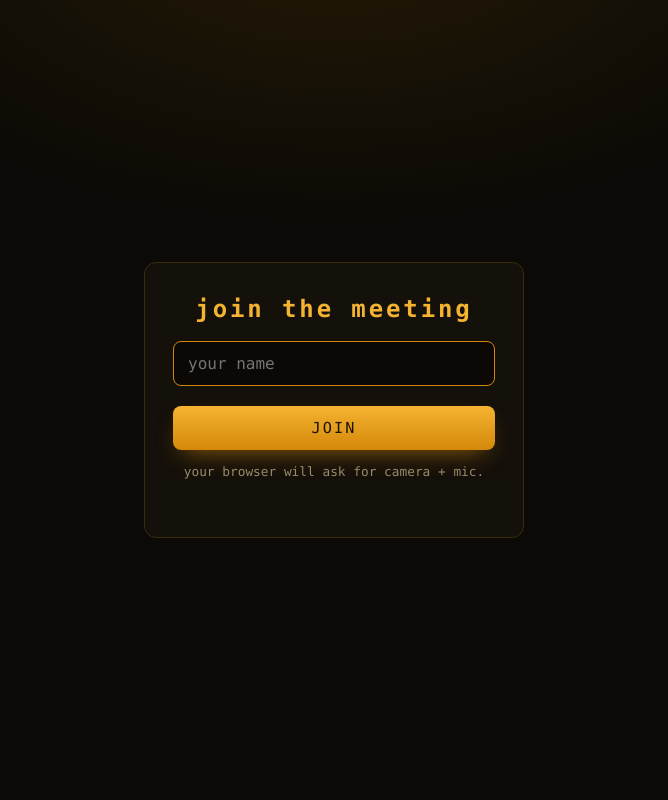
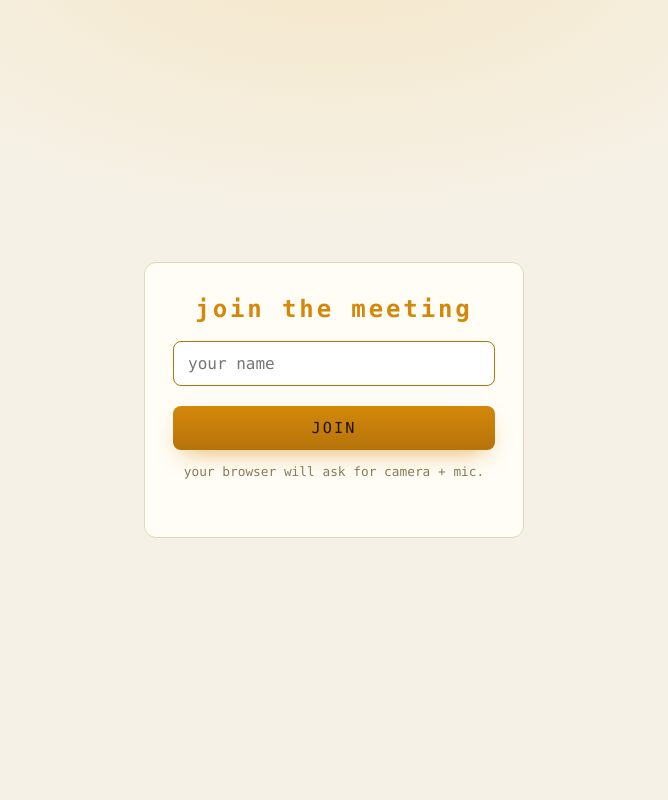
Before and after one commit to aaronaiken/aaronaiken.github.io, a Flask app: template templates/meet_room.html in a window 1280 px wide. Shown: the whole page, without its empty margins (306-974 px from the left). Run offline with Flask 3, Linux system fonts and the light colour scheme; the template is opened without the code that fills it, so the values that code supplies are empty; some libraries are stand-ins or nearby versions.

Commit message:
Cockpit meet: light-mode support (follows device setting)
Palette moved fully onto CSS variables with a prefers-color-scheme:light
override; fixed the two spots that needed theme awareness (glow, field
backgrounds) and pinned the on-video name tag to a light color for both.

Co-Authored-By: Claude Opus 4.8 (1M context) <noreply@anthropic.com>

```diff
--- a/static/meet.css
+++ b/static/meet.css
@@ -9,11 +9,29 @@
   --ink: #e8d6b0;
   --ink-soft: #9a8a68;
   --danger: #c0453a;
+  --glow: #241a06;
+  --field: #0b0805;
+}
+/* light mode follows the device setting */
+@media (prefers-color-scheme: light) {
+  :root {
+    --bg: #f6f1e6;
+    --panel: #fffdf6;
+    --line: #e3d7ba;
+    --amber: #b5730a;
+    --amber-hi: #d4880a;
+    --amber-lo: #8a5a12;
+    --ink: #3a2f1a;
+    --ink-soft: #8a7a58;
+    --danger: #b23227;
+    --glow: #f4e6c6;
+    --field: #ffffff;
+  }
 }
 * { box-sizing: border-box; }
 html, body { margin: 0; height: 100%; }
 body {
-  background: radial-gradient(900px 500px at 50% -10%, #241a06 0%, transparent 60%), var(--bg);
+  background: radial-gradient(900px 500px at 50% -10%, var(--glow) 0%, transparent 60%), var(--bg);
   color: var(--ink);
   font-family: 'Share Tech Mono', ui-monospace, SFMono-Regular, Menlo, monospace;
 }
@@ -45,7 +63,7 @@ body {
 .gate-card h2 { color: var(--amber-hi); letter-spacing: 0.12em; margin: 0 0 18px; }
 .gate-card input {
   width: 100%; font-family: inherit; font-size: 1rem; color: var(--ink);
-  background: #0b0805; border: 1px solid var(--line); border-radius: 8px; padding: 12px 14px;
+  background: var(--field); border: 1px solid var(--line); border-radius: 8px; padding: 12px 14px;
 }
 .gate-card input:focus { outline: none; border-color: var(--amber); }
 .gate-card .btn-primary { width: 100%; }
@@ -67,7 +85,7 @@ body {
 .tile video { width: 100%; height: 100%; object-fit: cover; background: #000; }
 .tile .tag {
   position: absolute; left: 8px; bottom: 8px; font-size: 0.72rem; letter-spacing: 0.06em;
-  color: var(--ink); background: rgba(0,0,0,0.55); border: 1px solid var(--line);
+  color: #f0e6cc; background: rgba(0,0,0,0.55); border: 1px solid var(--line);
   padding: 3px 8px; border-radius: 6px;
 }
 
@@ -79,7 +97,7 @@ body {
 .ctl {
   display: inline-flex; flex-direction: column; align-items: center; gap: 2px;
   font-family: inherit; font-size: 0.62rem; letter-spacing: 0.08em; color: var(--ink);
-  background: #0b0805; border: 1px solid var(--line); border-radius: 8px;
+  background: var(--field); border: 1px solid var(--line); border-radius: 8px;
   padding: 8px 12px; cursor: pointer; min-width: 58px;
 }
 .ctl span { font-size: 1.1rem; line-height: 1; }
```
